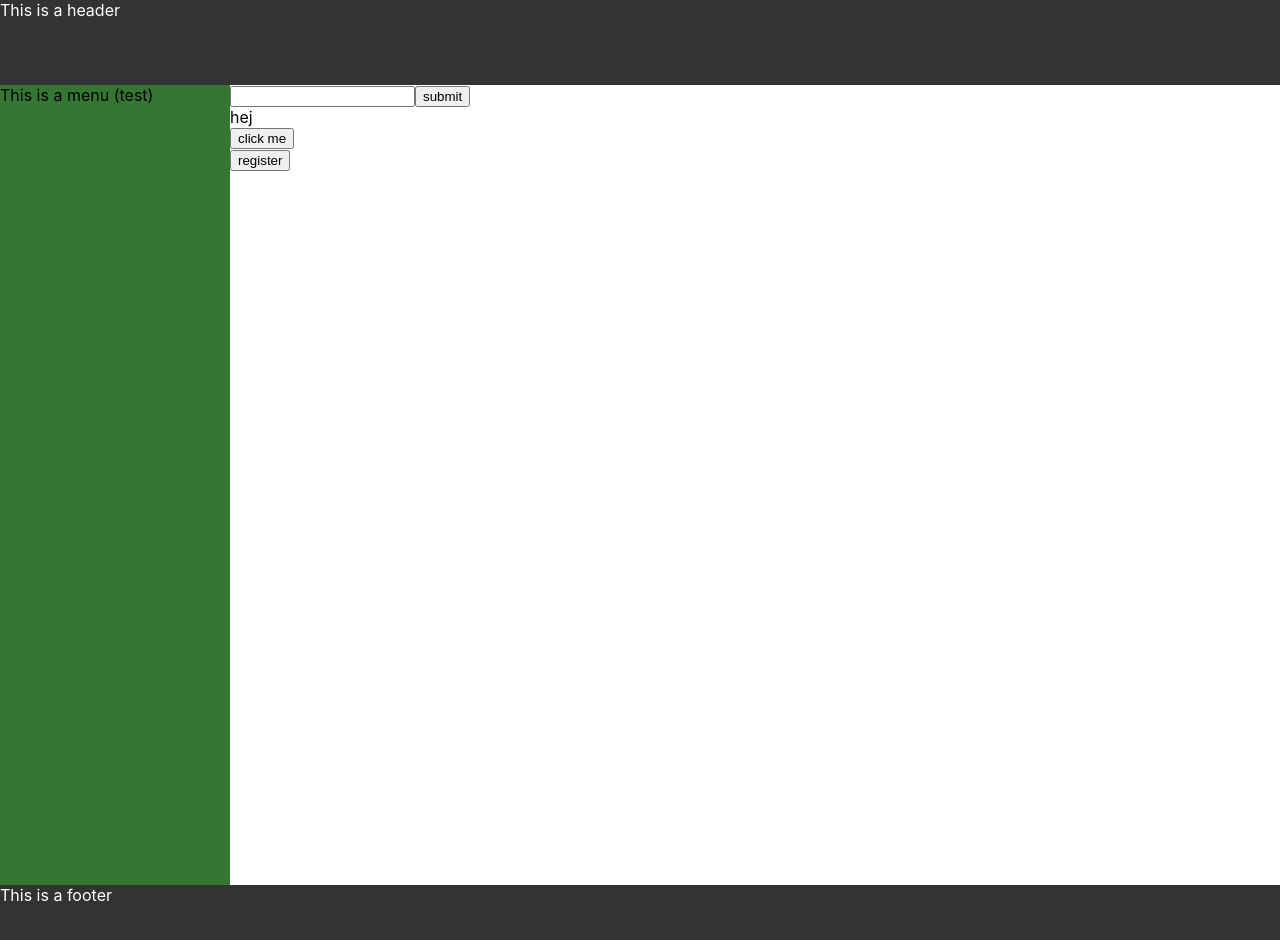
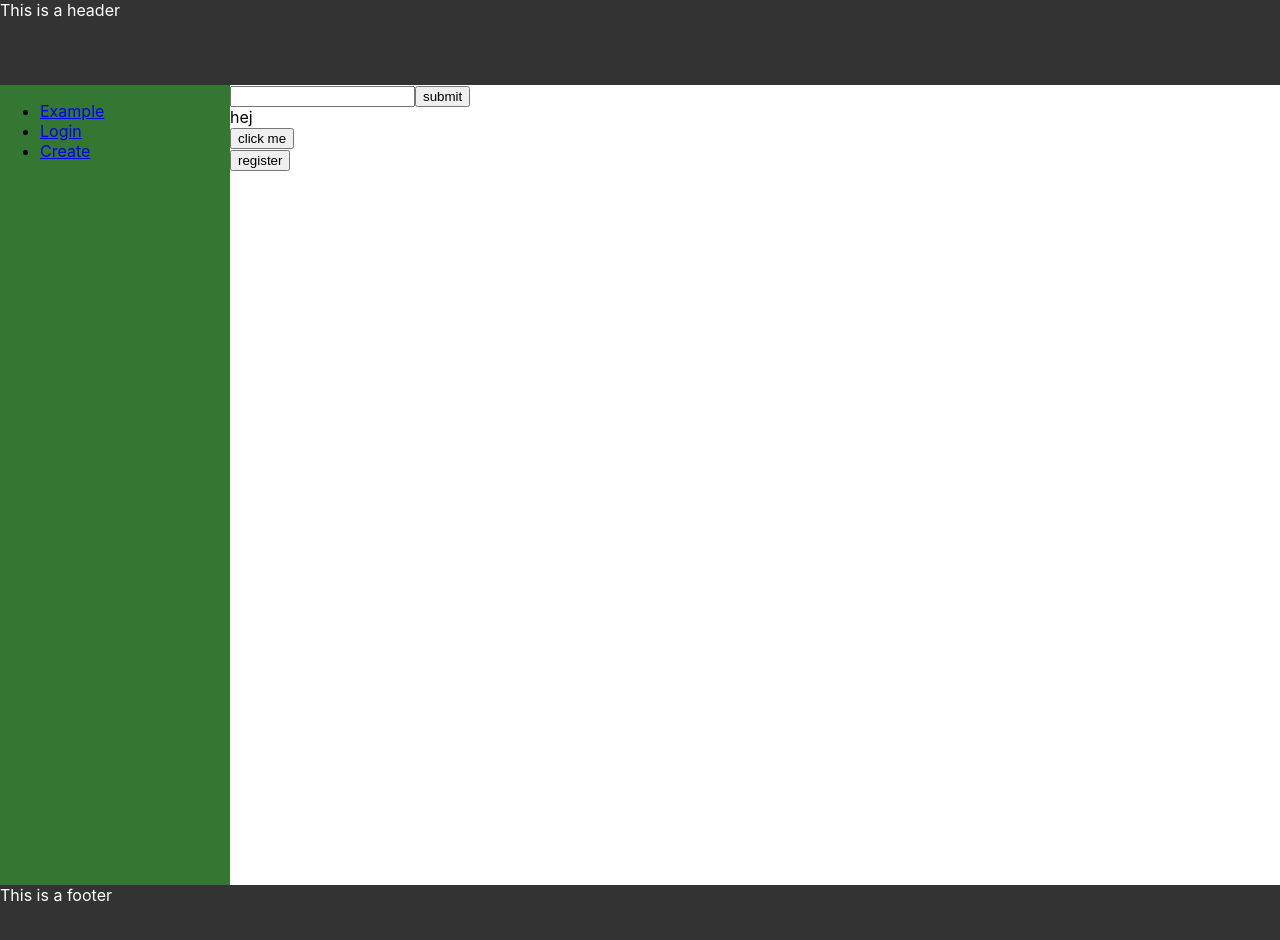
Before and after one commit to mryblad/IV1201-React, a React (Create React App) app: page /example in a window 1280 px wide. Shown: the top 940 px of the page. Built offline with nearby package versions, Linux system fonts and the light colour scheme.

Commit message:
basic menu created

```diff
--- a/src/App.js
+++ b/src/App.js
@@ -1,5 +1,5 @@
 import './App.css';
-import { Route, Link, BrowserRouter } from "react-router-dom";
+import { Route} from "react-router-dom";
 import {Header} from './Components/Header/Header';
 import {Footer} from './Components/Footer/Footer';
 import {Menu} from './Components/Menu/Menu';
@@ -13,11 +13,9 @@ const App=()=>
     <div className="flexParent">
       <Menu/>
       <div className="mainContent">
-        <BrowserRouter>
           <Route path="/example" component={Example}/>
           <Route path="/login" component={Login}/>
           <Route path="/create" component={CreateAccount}/>
-        </BrowserRouter>
       </div>
     </div>
     <Footer/>
--- a/src/Components/Example/Example.js
+++ b/src/Components/Example/Example.js
@@ -27,7 +27,6 @@ function Example(){
             "ssn":"1945-05-15",
             "password":"12345",
             "email":"hanstastic@hans.com",
-            "role_id":2,
             "username":"hanshanshans"
         }))
     });
--- a/src/Components/Menu/MenuView.js
+++ b/src/Components/Menu/MenuView.js
@@ -1,6 +1,12 @@
+import {Link} from 'react-router-dom';
+
 const MenuView=({})=>
     <div className="menu">
-        This is a menu (test)
+        <ul>
+            <li><Link to="/example">Example</Link></li>
+            <li><Link to="/login">Login</Link></li>
+            <li><Link to="/create">Create</Link></li>
+        </ul>
     </div>
 
 export {MenuView};
--- a/src/index.js
+++ b/src/index.js
@@ -3,10 +3,13 @@ import ReactDOM from 'react-dom';
 import './index.css';
 import App from './App';
 import reportWebVitals from './reportWebVitals';
+import {BrowserRouter} from 'react-router-dom';
 
 ReactDOM.render(
   <React.StrictMode>
-    <App />
+    <BrowserRouter>
+      <App />
+    </BrowserRouter>
   </React.StrictMode>,
   document.getElementById('root')
 );
```
Also changed, not shown: 1 other file (tests, documents, lock files or other folders).
